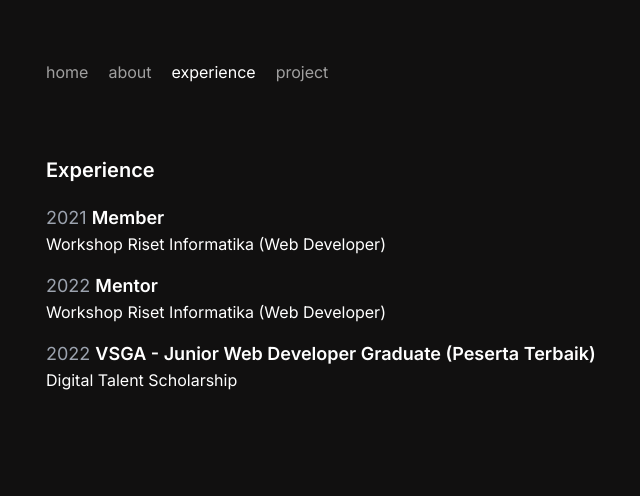
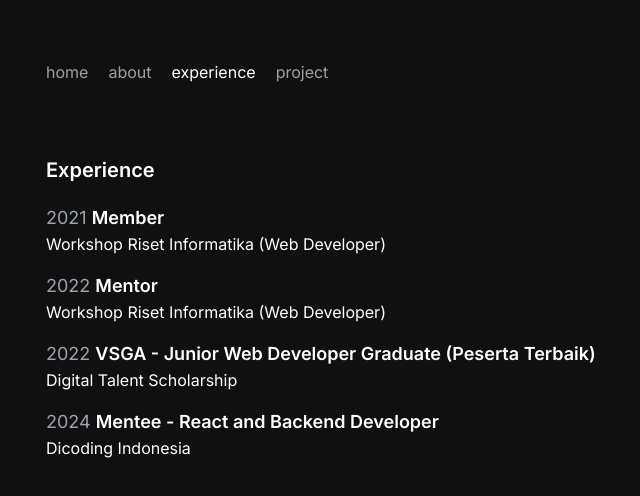
Before and after one commit to Maulidin-Ilham/ilham-portofolio, a Next.js app: page /experience in a window 1280 px wide. Shown: the top 496 px of the page, without its empty margins (222-862 px from the left). Built offline with nearby package versions, Linux system fonts and the light colour scheme.

Commit message:
feat: Update cv link and experience content

```diff
--- a/app/experience/page.jsx
+++ b/app/experience/page.jsx
@@ -26,6 +26,15 @@ const page = () => {
           </h1>
           <p>Digital Talent Scholarship</p>
         </div>
+        <div>
+          <h1 className="text-gray-400 text-lg">
+            2024{" "}
+            <span className="font-semibold text-white">
+              Mentee - React and Backend Developer
+            </span>
+          </h1>
+          <p>Dicoding Indonesia</p>
+        </div>
       </div>
     </div>
   );
--- a/app/page.jsx
+++ b/app/page.jsx
@@ -26,7 +26,7 @@ export default function Home() {
           title={"CV"}
           icon={<ArticleIcon />}
           href={
-            "https://drive.google.com/file/d/1LNMdzIMVTn57sswXrSKTnk2h0KVXGRPc/view?usp=sharing"
+            "https://drive.google.com/file/d/1dAtWJ6uS5Q_62G4HN_95JZJxWfV79wQV/view?usp=sharing"
           }
         />
         <CardNav
```
